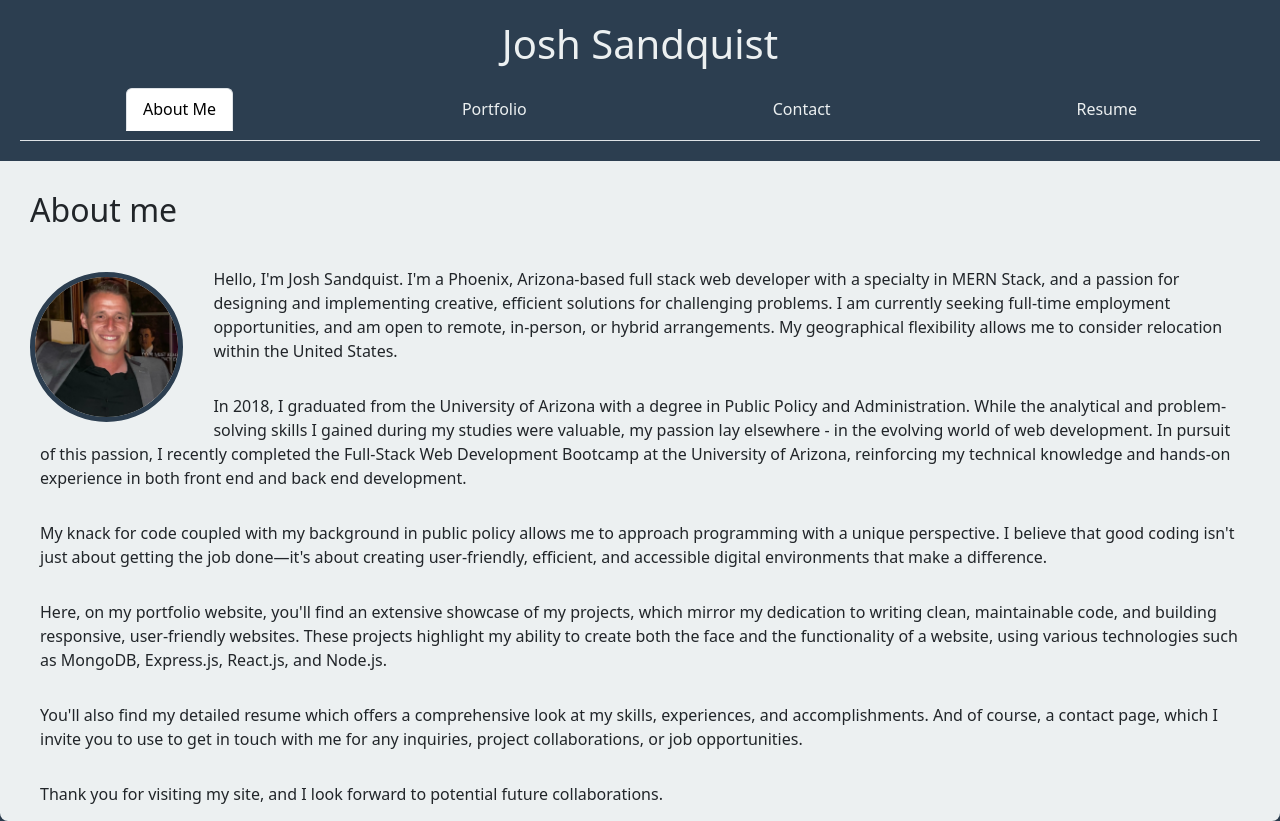
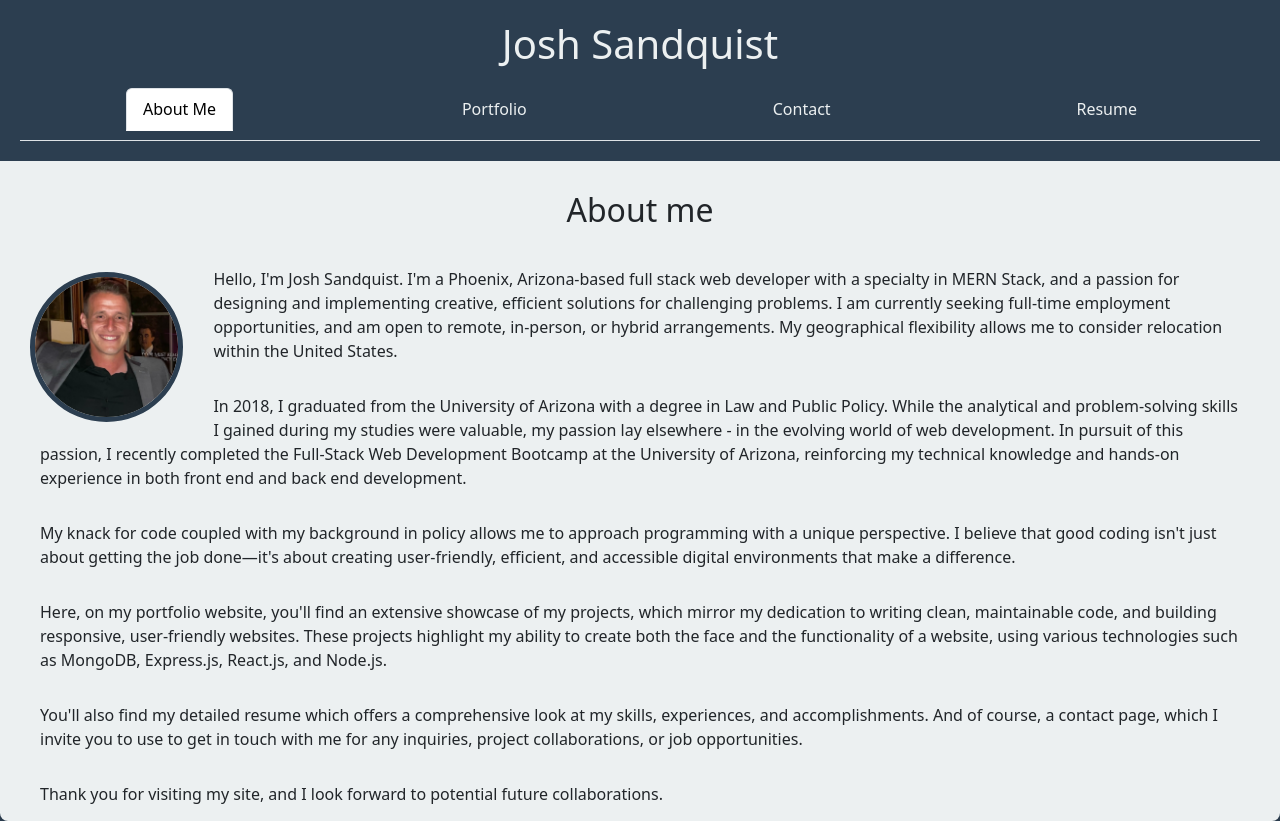
Before and after one commit to joshsandquist/react-portfollio, a React (Create React App) app: page / in a window 1280 px wide. Built offline with nearby package versions, Linux system fonts and the light colour scheme.

Commit message:
added resume

```diff
--- a/src/App.css
+++ b/src/App.css
@@ -71,6 +71,7 @@ header h1 {
 
 .portfolioContainer h2 {
     padding: 30px;
+    text-align:  center;
 }
 
 .portfolioPage {
@@ -88,3 +89,19 @@ header h1 {
     margin: 5px 30px;
     float: left;
 }
+
+.resumePage {
+    display: flex;
+    flex-direction: column;
+    align-items: center;
+}
+
+.resumePage img {
+    width: 80%;
+    align-items: center;
+    margin: 20px 10px;
+    border: 1px solid transparent;;
+    border-radius: 10px;
+    box-shadow: 0px 0px 10px var(--text-dark);
+
+}
--- a/src/components/pages/About.js
+++ b/src/components/pages/About.js
@@ -13,9 +13,9 @@ return (
         <p>
         Hello, I'm Josh Sandquist. I'm a Phoenix, Arizona-based full stack web developer with a specialty in MERN Stack, and a passion for designing and implementing creative, efficient solutions for challenging problems. I am currently seeking full-time employment opportunities, and am open to remote, in-person, or hybrid arrangements. My geographical flexibility allows me to consider relocation within the United States.
         </p>
-        <p>In 2018, I graduated from the University of Arizona with a degree in Public Policy and Administration. While the analytical and problem-solving skills I gained during my studies were valuable, my passion lay elsewhere - in the evolving world of web development. In pursuit of this passion, I recently completed the Full-Stack Web Development Bootcamp at the University of Arizona, reinforcing my technical knowledge and hands-on experience in both front end and back end development.</p>
+        <p>In 2018, I graduated from the University of Arizona with a degree in Law and Public Policy. While the analytical and problem-solving skills I gained during my studies were valuable, my passion lay elsewhere - in the evolving world of web development. In pursuit of this passion, I recently completed the Full-Stack Web Development Bootcamp at the University of Arizona, reinforcing my technical knowledge and hands-on experience in both front end and back end development.</p>
 
-        <p>My knack for code coupled with my background in public policy allows me to approach programming with a unique perspective. I believe that good coding isn't just about getting the job done—it's about creating user-friendly, efficient, and accessible digital environments that make a difference.</p>
+        <p>My knack for code coupled with my background in policy allows me to approach programming with a unique perspective. I believe that good coding isn't just about getting the job done—it's about creating user-friendly, efficient, and accessible digital environments that make a difference.</p>
 
         <p>Here, on my portfolio website, you'll find an extensive showcase of my projects, which mirror my dedication to writing clean, maintainable code, and building responsive, user-friendly websites. These projects highlight my ability to create both the face and the functionality of a website, using various technologies such as MongoDB, Express.js, React.js, and Node.js.</p>
 
--- a/src/components/pages/Resume.js
+++ b/src/components/pages/Resume.js
@@ -1,12 +1,13 @@
 import React from 'react'
-
+import ResumeImg from '../../images/Joshua_Sandquist_Resume_2023.png'
 const Resume = () =>{
 
 return (
     <div className='resumePage'>
         <h2>
-            Resume Test
+            Resume
         </h2>
+        <img src={ResumeImg} alt='Josh Sandquist Resume'></img>
     </div>
   )};
 
```
Also changed, not shown: src/images/Joshua_Sandquist_Resume_2023.png (added).
